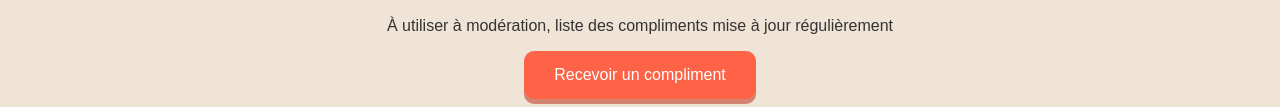
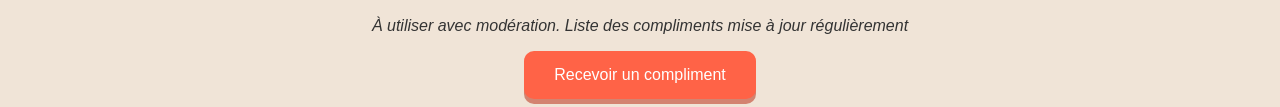
Before and after one commit to adrientimeleft/hanna, a plain HTML site: page index.html in a window 1280 px wide. Shown: the part 197-304 px from the top of the page. Drawn offline with Linux system fonts and the light colour scheme.

Commit message:
Update index.html

```diff
--- a/index.html
+++ b/index.html
@@ -15,6 +15,10 @@
 
         h1 {
             color: #6a5acd;
+        }
+
+        p {
+            font-style: italic;
         }
 
         button {
@@ -48,7 +52,7 @@
 <body>
     <h1>Génerateur à compliments dédié à Hanna Jobert</h1>
     <h2>En manque de confiance en toi ? Ou juste besoin de recevoir un compliment ? N'hésite pas utiliser le générateur à compliments</h2>
-    <p>À utiliser à modération, liste des compliments mise à jour régulièrement</p>
+    <p>À utiliser avec modération. Liste des compliments mise à jour régulièrement</p>
     <button onclick="donnerCompliment()">Recevoir un compliment</button>
     <p id="compliment"></p>
     <script>
```
